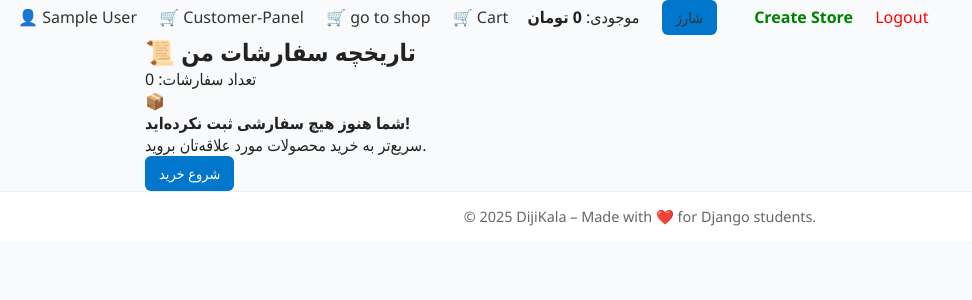
After one commit to silentone-ui/simple-digikala_marketplace, a Django app: page /accounts/orders/ in a window 1280 px wide. The commit adds this page. Shown: the top 300 px of the page, without its empty margins (0-972 px from the left). Run offline with Django 5.2, Linux system fonts and the light colour scheme; the visitor is signed in with stand-in values (Sample User, id 1); data that the repository does not hold is empty.

Commit message:
ezafe kardan orderhistory va taghiyrat view safhe home

```diff
--- a/accounts/views.py
+++ b/accounts/views.py
@@ -2,6 +2,7 @@ from django.shortcuts import render, redirect
 from django.contrib.auth import login, logout
 from django.contrib.auth.decorators import login_required
 from .forms import LoginForm, SignupForm
+from marketplace.models import *
 
 
 def login_view(request):
@@ -58,4 +59,5 @@ def payment_view(request):
 
 @login_required
 def order_history_view(request):
-    return render(request, 'order_history.html', {'orders': []})
+    orders = Order.objects.filter(user=request.user).order_by('-created_at')
+    return render(request, 'order_history.html', {'orders': orders})
--- a/templates/base.html
+++ b/templates/base.html
@@ -13,6 +13,8 @@
 <div class="nav-right">
     {% if user.is_authenticated %}
         <a href="{% url 'accounts:profile' %}">👤 {{ user.profile.full_name|default:user.phone_number }}</a>
+        <a href="{% url 'accounts:customer_panel' %}">🛒 Customer-Panel</a>
+        <a href="{% url 'marketplace:product_list' %}">🛒 go to shop</a>
         <a href="{% url 'marketplace:cart' %}">🛒 Cart</a>
 
         <div class="user-balance" style="display: inline-block; margin-left: 15px; margin-right: 15px;">
@@ -22,7 +24,7 @@
 
         {% if user.is_seller %}
 
-            <a href="{% url 'stores:seller_panel' %}">My Panel</a>
+            <a href="{% url 'stores:seller_panel' %}">seller Panel</a>
         {% else %}
             <a href="{% url 'stores:create_store' %}" style="color: green; font-weight: bold;">Create Store</a>
         {% endif %}
--- /dev/null
+++ b/templates/order_history.html
@@ -0,0 +1,75 @@
+{% extends 'base.html' %}
+
+{% block content %}
+<div class="container mt-5">
+    <div class="row">
+        <div class="col-md-12">
+            <div class="d-flex justify-content-between align-items-center mb-4">
+                <h2 class="fw-bold text-dark">📜 تاریخچه سفارشات من</h2>
+                <span class="badge bg-primary rounded-pill">تعداد سفارشات: {{ orders|length }}</span>
+            </div>
+
+            {% if orders %}
+                {% for order in orders %}
+                    <div class="card mb-4 shadow-sm border-0">
+                        <div class="card-header bg-light d-flex justify-content-between align-items-center">
+                            <span class="fw-bold text-primary">🆔 شماره سفارش: #{{ order.id }}</span>
+                            <span class="text-muted small">📅 تاریخ: {{ order.created_at|date:"Y/m/d | H:i" }}</span>
+                        </div>
+                        <div class="card-body">
+                            <div class="table-responsive">
+                                <table class="table table-hover align-middle">
+                                    <thead class="table-light">
+                                        <tr>
+                                            <th>محصول</th>
+                                            <th class="text-center">تعداد</th>
+                                            <th class="text-end">قیمت واحد</th>
+                                            <th class="text-end">جمع کل</th>
+                                        </tr>
+                                    </thead>
+                                    <tbody>
+                                        {% for item in order.items.all %}
+                                            <tr>
+                                                <td>
+                                                    <div class="d-flex align-items-center">
+                                                        {% if item.product.image %}
+                                                            <img src="{{ item.product.image.url }}" alt="{{ item.product.name }}" class="rounded me-3" style="width: 45px; height: 45px; object-fit: cover;">
+                                                        {% endif %}
+                                                        <span class="fw-semibold">{{ item.product.name }}</span>
+                                                    </div>
+                                                </td>
+                                                <td class="text-center">{{ item.quantity }}</td>
+                                                <td class="text-end">{{ item.price }} تومان</td>
+                                                <td class="text-end fw-bold">{{ item.price|add:0 }} تومان</td>
+                                            </tr>
+                                        {% endfor %}
+                                    </tbody>
+                                    <tfoot>
+                                        <tr class="table-light">
+                                            <td colspan="3" class="text-end fw-bold">مبلغ کل قابل پرداخت:</td>
+                                            <td class="text-end fw-bold text-danger">{{ order.total_price }} تومان</td>
+                                        </tr>
+                                    </tfoot>
+                                </table>
+                            </div>
+                        </div>
+                    </div>
+                {% endfor %}
+            {% else %}
+                <div class="text-center py-5 bg-white shadow-sm rounded">
+                    <div class="display-1 text-muted mb-3">📦</div>
+                    <h4 class="text-secondary">شما هنوز هیچ سفارشی ثبت نکرده‌اید!</h4>
+                    <p class="text-muted">سریع‌تر به خرید محصولات مورد علاقه‌تان بروید.</p>
+                    <a href="{% url 'marketplace:product_list' %}" class="btn btn-primary px-5 mt-3">شروع خرید</a>
+                </div>
+            {% endif %}
+        </div>
+    </div>
+</div>
+
+<style>
+    .card { border-radius: 12px; overflow: hidden; }
+    .table thead th { font-weight: 600; font-size: 0.9rem; color: #6c757d; }
+    .badge { font-weight: 500; }
+</style>
+{% endblock %}
```
